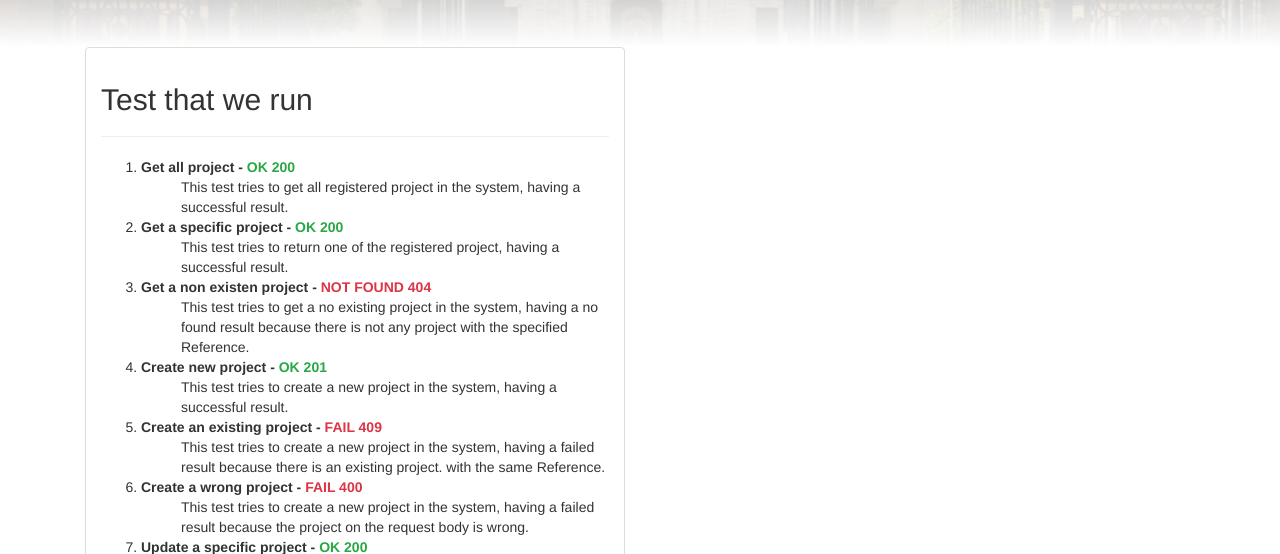
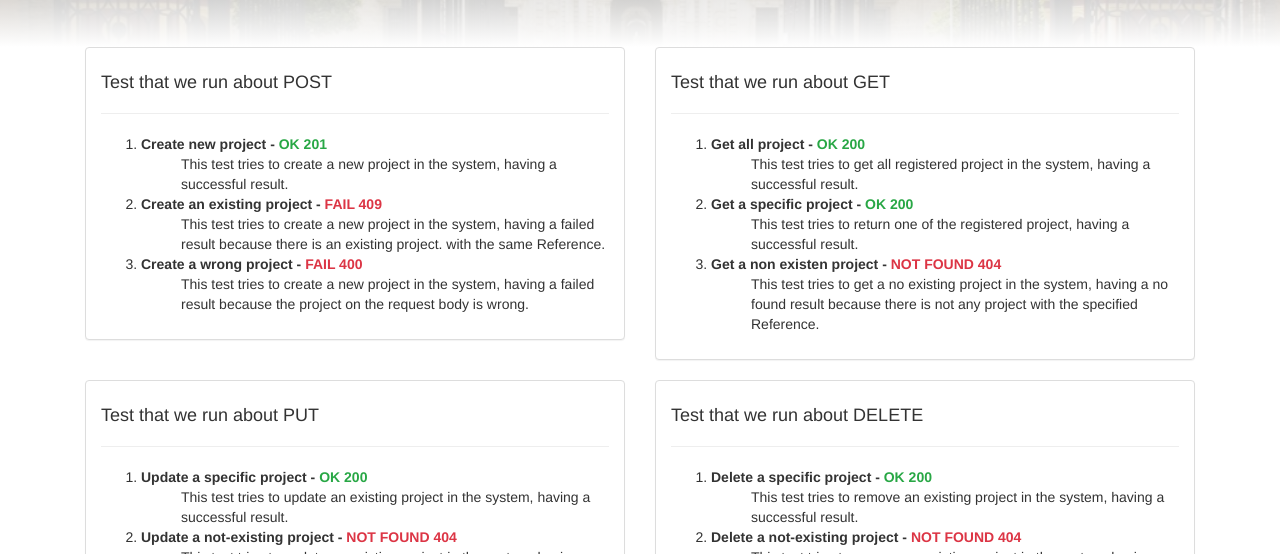
Before and after one commit to carlossm50/aws1718-01, a website: page public/help.html in a window 1280 px wide. Shown: the part 203-757 px from the top of the page. Drawn offline with nearby package versions, Linux system fonts and the light colour scheme; no server answers.

Commit message:
update project

```diff
--- a/projects.json
+++ b/projects.json
@@ -1,4 +1,2 @@
-{"projname":"prueba prueba","tipo":"prueba","referencia":"PRUEBA","fecha_ini":"2017-12-31T23:00:00.000Z","fecha_fin":"2017-12-03T23:00:00.000Z","grResp":[{"Resp_name":"Margarita Cruz Risco"}],"grFnc":[],"grInv":[],"grTrb":[],"grSoc":[],"grCtr":[],"_id":"ZdClpaDAinasybnE"}
-{"projname":"prueba prueba","tipo":"prueba","referencia":"PRUEBA","fecha_ini":"2017-12-31T23:00:00.000Z","fecha_fin":"2017-12-03T23:00:00.000Z","grResp":[{"Resp_name":"Margarita Cruz Risco"},{"Resp_name":"Beatriz Bernárdez Jiménez"},{"Resp_name":"Amador Durán Toro"}],"grFnc":[],"grInv":[],"grTrb":[],"grSoc":[],"grCtr":[],"_id":"ZdClpaDAinasybnE"}
-{"projname":"prueba prueba","tipo":"prueba","referencia":"PRUEBA","fecha_ini":"2017-12-31T23:00:00.000Z","fecha_fin":"2017-12-03T23:00:00.000Z","grResp":[{"Resp_name":"Margarita Cruz Risco"},{"Resp_name":"Beatriz Bernárdez Jiménez"}],"grFnc":[],"grInv":[],"grTrb":[],"grSoc":[],"grCtr":[],"_id":"ZdClpaDAinasybnE"}
 {"projname":"Prueba WAS","tipo":"prueba","referencia":"PRUEBA","fecha_ini":"2017-12-31T23:00:00.000Z","fecha_fin":"2017-12-03T23:00:00.000Z","grResp":[{"Resp_name":"Margarita Cruz Risco"},{"Resp_name":"Beatriz Bernárdez Jiménez"}],"grFnc":[],"grInv":[],"grTrb":[],"grSoc":[],"grCtr":[],"_id":"ZdClpaDAinasybnE"}
+{"projname":"Proyecto IAW","tipo":"AWS","referencia":"DAW1718","fecha_ini":"01/01/2018","fecha_fin":"01/05/2018","grInv":[{"inv_name":"Carlos Severino"},{"inv_name":"Maria Magdalena"}],"grTrb":[{"trb_name":"Paola"},{"trb_name":"Mairelis"}],"_id":"iHe0PXMlpCLocnBD"}
--- a/public/help.html
+++ b/public/help.html
@@ -72,14 +72,50 @@
         </div>
     </header>
     <div class="postman-run-button" data-postman-action="collection/import" data-postman-var-1="3881776-9fbcfc55-6619-45b5-9f10-73f4991950a3-RVu2nqXG"></div>
-    <!--****************************************************************************************-->
+
     <section class="">
         <div class="container bootstrap snippet">
          <div class="row">
             <div class="col-lg-6">
                 <div class="panel panel-default">
-                    <div class="panel-body p-t-0">
-                        <h2>Test that we run</h2>
+                    <div class="panel-body">
+                        <h4>Test that we run about POST</h4>
+                        <hr>
+                        <ol>
+                            <li>
+                                <b>Create new project -
+                                    <span class="text-success">OK 201</span>
+                                </b>
+                            </li>
+                            <ol>
+                                This test tries to create a new project in the system, having a successful result.
+                            </ol>
+                            <li>
+                                <b>Create an existing project -
+                                    <span class="text-danger">FAIL 409</span>
+                                </b>
+                            </li>
+                            <ol>
+                                This test tries to create a new project in the system, having a failed result because there is an existing project.
+                                with the same Reference.
+                            </ol>
+                            <li>
+                                <b>Create a wrong project -
+                                    <span class="text-danger">FAIL 400</span>
+                                </b>
+                            </li>
+                            <ol>
+                                This test tries to create a new project in the system, having a failed result because the project on the request body
+                                is wrong.
+                            </ol>
+                            </ol>
+                        </div>
+                </div>
+            </div>
+                 <div class="col-lg-6">
+                <div class="panel panel-default">
+                    <div class="panel-body">
+                        <h4>Test that we run about GET</h4>
                         <hr>
                         <ol>
                             <li>
@@ -107,32 +143,16 @@
                                 This test tries to get a no existing project in the system, having a no found result because there is not any project with the
                                 specified Reference.
                             </ol>
-                            <li>
-                                <b>Create new project -
-                                    <span class="text-success">OK 201</span>
-                                </b>
-                            </li>
-                            <ol>
-                                This test tries to create a new project in the system, having a successful result.
-                            </ol>
-                            <li>
-                                <b>Create an existing project -
-                                    <span class="text-danger">FAIL 409</span>
-                                </b>
-                            </li>
-                            <ol>
-                                This test tries to create a new project in the system, having a failed result because there is an existing project.
-                                with the same Reference.
-                            </ol>
-                            <li>
-                                <b>Create a wrong project -
-                                    <span class="text-danger">FAIL 400</span>
-                                </b>
-                            </li>
-                            <ol>
-                                This test tries to create a new project in the system, having a failed result because the project on the request body
-                                is wrong.
-                            </ol>
+                        </ol>
+                    </div>
+                </div>
+            </div>
+                 <div class="col-lg-6">
+                <div class="panel panel-default">
+                    <div class="panel-body">
+                        <h4>Test that we run about PUT</h4>
+                        <hr>
+                        <ol>
                             <li>
                                 <b>Update a specific project -
                                     <span class="text-success">OK 200</span>
@@ -150,6 +170,16 @@
                                 This test tries to update an existing project in the system, having a failed result because there is not an existing project
                                 with the same Reference.
                             </ol>
+                        </ol>
+                    </div>
+                </div>
+            </div>
+                 <div class="col-lg-6">
+                <div class="panel panel-default">
+                    <div class="panel-body">
+                        <h4>Test that we run about DELETE</h4>
+                        <hr>
+                        <ol>
                             <li>
                                 <b>Delete a specific project -
                                     <span class="text-success">OK 200</span>
--- a/public/list-ctrl.js
+++ b/public/list-ctrl.js
@@ -160,7 +160,7 @@ angular
         }
 
         $scope.delallProject = function (){
-            if(confirm('Are you sure you want to delete all project?')){
+            if(confirm('Are you sure you want to delete all projects?')){
                 $http
                     .delete("/api/v1/projects", $scope.delallProject)
                     .then(function (require){
@@ -188,7 +188,7 @@ angular
         } */
 
         $scope.delProject = function (_name){
-          if(confirm('Are you sure you want to delete the project?')){
+          if(confirm('Are you sure you want to delete this project?')){
             $http
                 .delete("/api/v1/projects/"+_name , $scope.deleteProject)
                 .then(function (require){
```
Also changed, not shown: public/index.html (+21 -7 lines).
